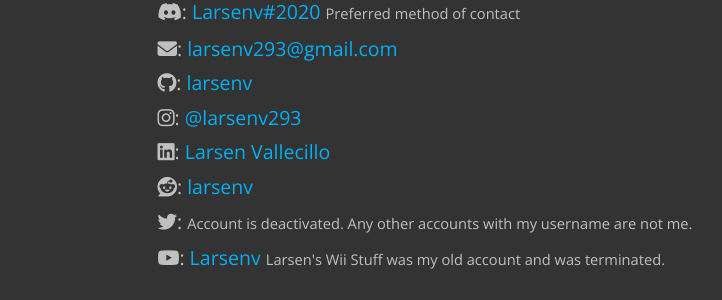
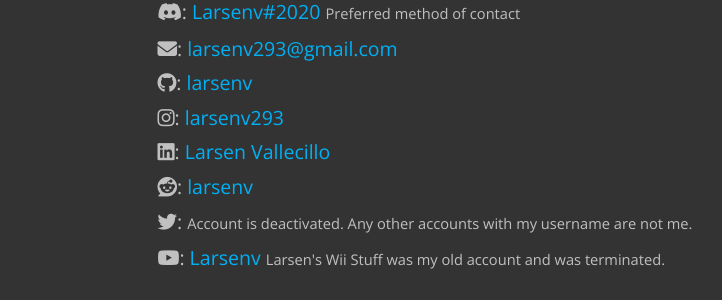
Before and after one commit to larsenv/My-Site, a Jekyll site: the page built from index.html, in a window 1280 px wide. Shown: the part 1915-2215 px from the top of the page, without its empty margins (169-891 px from the left). Built offline with Jekyll 4.4.1, drawn with Linux system fonts in a browser that asks for light colours; nearby versions of some CDN libraries.

Commit message:
Update index.html

```diff
--- a/index.html
+++ b/index.html
@@ -79,7 +79,7 @@ layout: default
       <h6><i class="fab fa-discord"></i>: <a href="https://discord.gg/314466499312222208">Larsenv#2020</a> <small>Preferred method of contact</h6>
       <h6><i class="fas fa-envelope"></i>: <a href="mailto:larsenv293@gmail.com">larsenv293@gmail.com</a></h6>
       <h6><i class="fab fa-github"></i>: <a href="https://github.com/larsenv">larsenv</a></h6>
-      <h6><i class="fab fa-instagram"></i>: <a href="https://instagram.com/larsenv293">@larsenv293</a></h6>
+      <h6><i class="fab fa-instagram"></i>: <a href="https://instagram.com/larsenv293">larsenv293</a></h6>
       <h6><i class="fab fa-linkedin"></i>: <a href="https://linkedin.com/in/larsenv293">Larsen Vallecillo</a></h6>
       <h6><i class="fab fa-reddit"></i>: <a href="https://reddit.com/u/larsenv">larsenv</a></h6>
       <h6><i class="fab fa-twitter"></i>: <small>Account is deactivated. Any other accounts with my username are not me.</small></h6>
```
